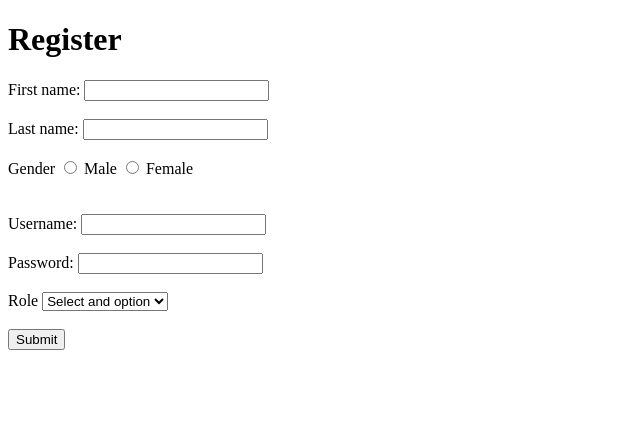
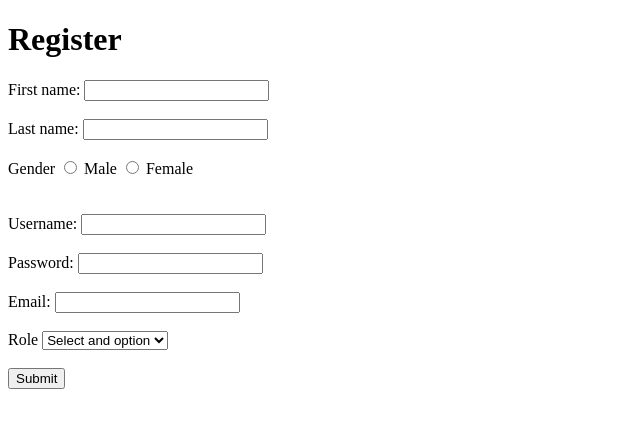
Before and after one commit to GhostBat101/call-blood, a PHP site: page /registration.php in a window 1280 px wide. Shown: the top 428 px of the page, without its empty margins (0-640 px from the left). Run offline with PHP 8.4, Linux system fonts and the light colour scheme.

Commit message:
Updated registration.php file

```diff
--- a/view/registration.php
+++ b/view/registration.php
@@ -38,6 +38,11 @@
 		<span id="passwordErrorMsg"></span>
 		<br><br>
 
+		<label for="email">Email:</label>
+		<input type="email" name="email" id="email">
+		<span id="unameErrorMsg"></span>
+		<br><br>
+
 		<label for="role">Role</label>
 		<select name="role" id="role">
 			<option selected disabled> Select and option</option>
```
